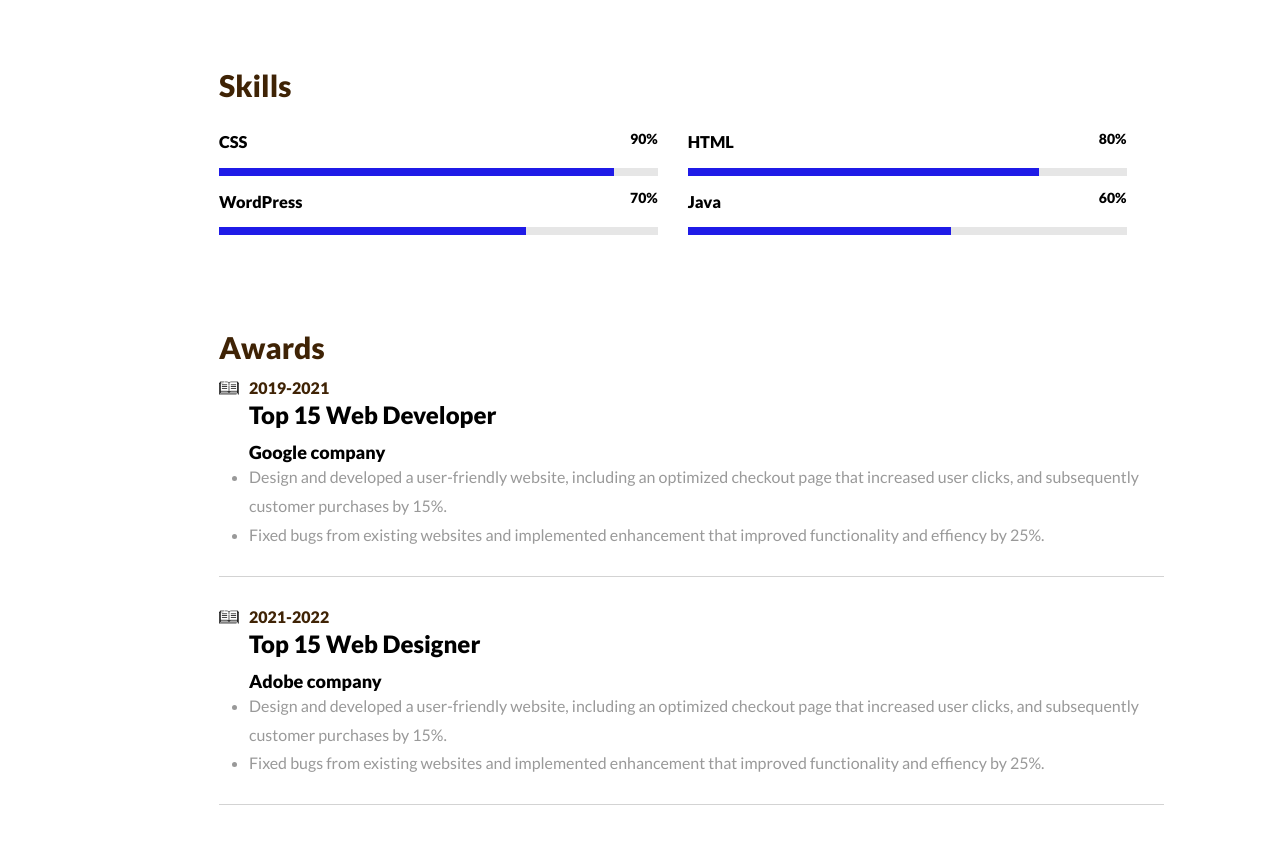
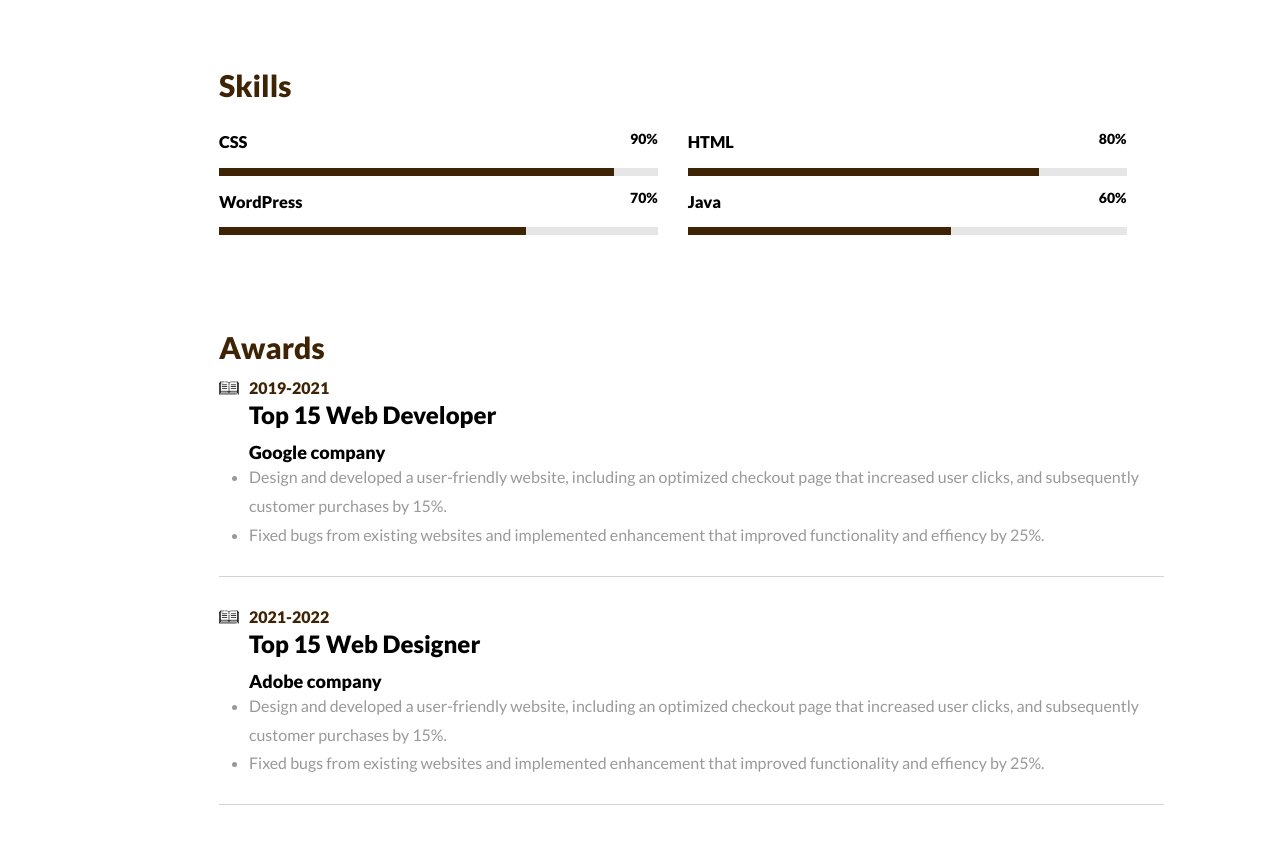
Before and after one commit to gohchihui/gohchihui.github.io, a plain HTML site: page resume.html in a window 1280 px wide. Shown: the part 1159-2021 px from the top of the page. Drawn offline with Linux system fonts and the light colour scheme.

Commit message:
change bar color

```diff
--- a/css/resume.css
+++ b/css/resume.css
@@ -136,7 +136,7 @@ ul{
 .bar1{
     height:8px;
     width:90%;
-    background: #1f1be7;
+    background: #3F2305;
 }
 .bar1 span{
     position: absolute;
@@ -148,7 +148,7 @@ ul{
 .bar2{
     height:8px;
     width:80%;
-    background: #1f1be7;
+    background: #3F2305;
 }
 .bar2 span{
     position: absolute;
@@ -160,7 +160,7 @@ ul{
 .bar3{
     height:8px;
     width:70%;
-    background: #1f1be7;
+    background: #3F2305;
 }
 .bar3 span{
     position: absolute;
@@ -172,7 +172,7 @@ ul{
 .bar4{
     height: 8px;
     width: 60%;
-    background: #1f1be7;
+    background: #3F2305;
 }
 .bar4 span{
     position: absolute;
```
